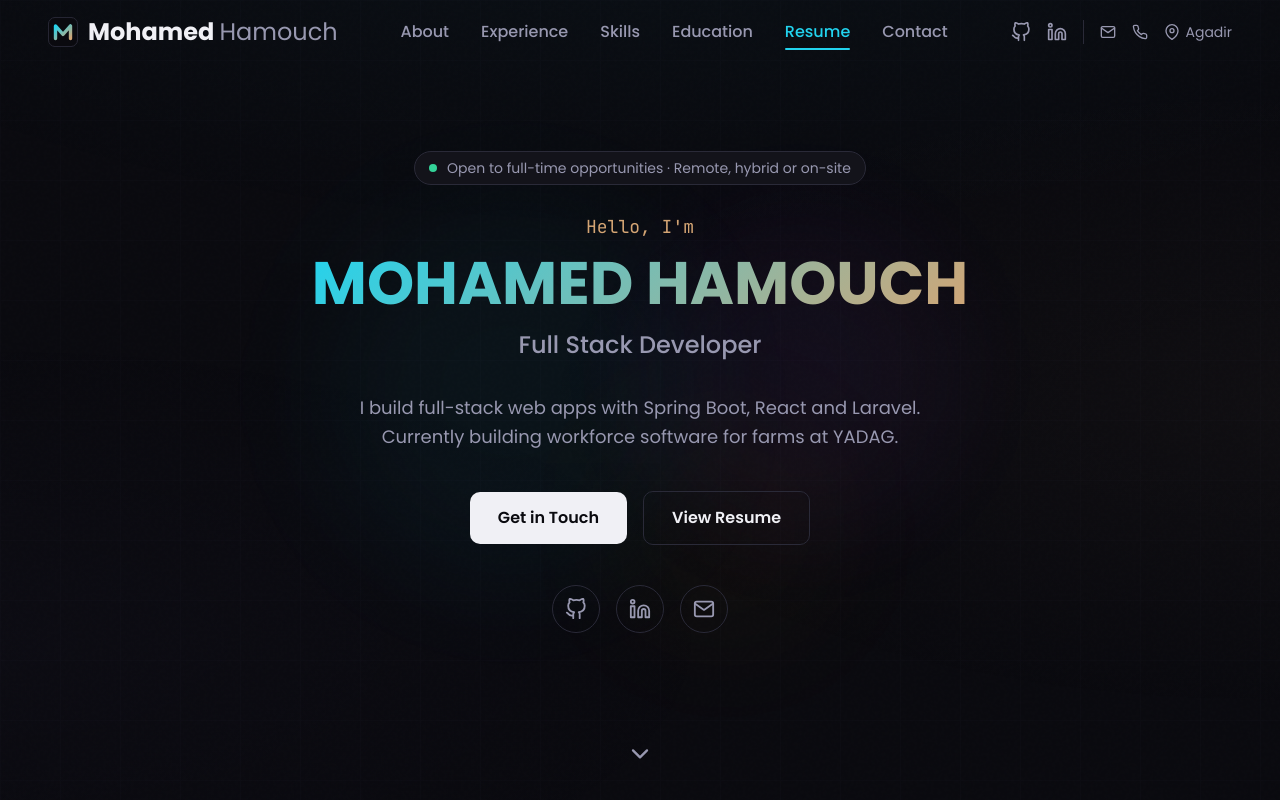
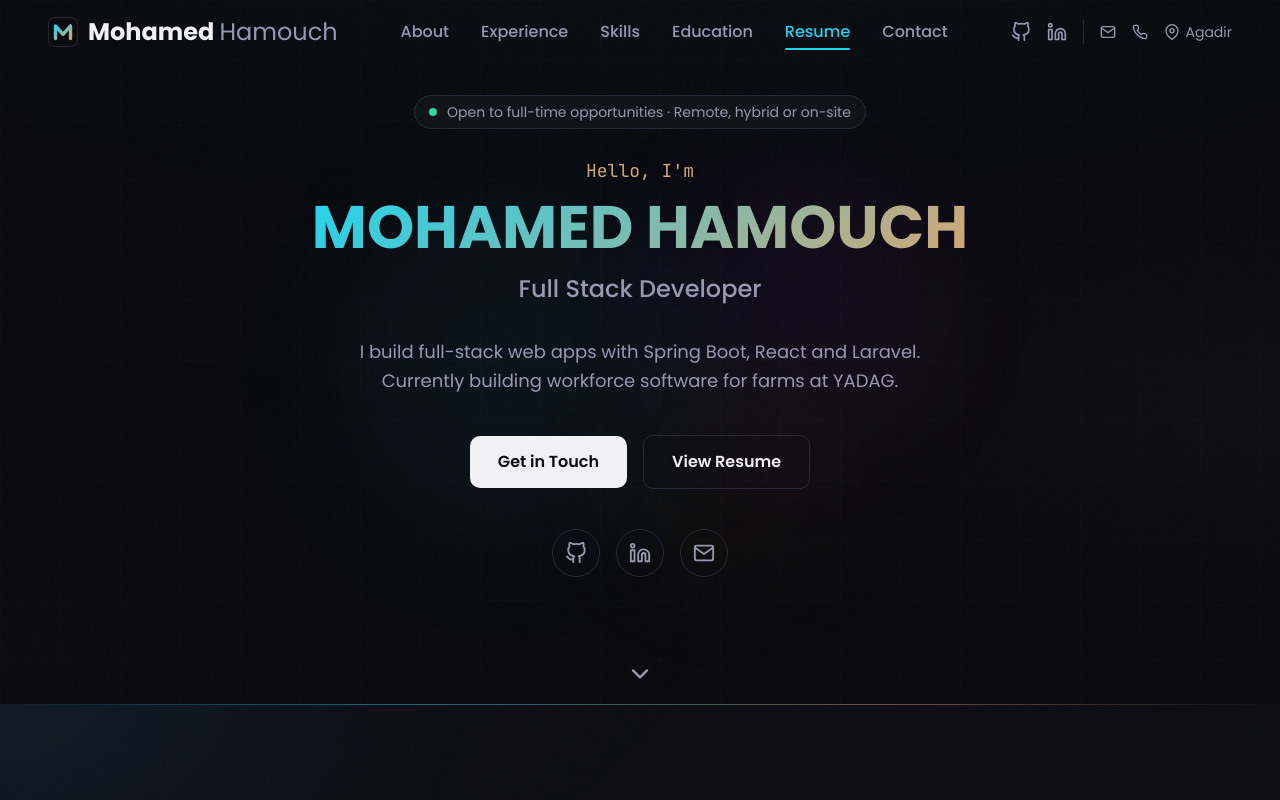
Before and after one commit to MohamedHamouch/Portfolio, a React (Vite) app: page / in a window 1280 px wide. Shown: the top 800 px of the page. Built offline with nearby package versions, Linux system fonts and the light colour scheme.

Commit message:
feat: shorten the hero so the about section peeks in

```diff
--- a/src/components/Hero.jsx
+++ b/src/components/Hero.jsx
@@ -3,7 +3,10 @@ import { FiGithub, FiLinkedin, FiMail, FiChevronDown } from 'react-icons/fi';
 
 const Hero = () => {
   return (
-    <section className="min-h-screen flex items-center justify-center relative overflow-hidden pt-20">
+    // 88svh rather than a full screen: the full-height version left ~150px of empty space
+    // under the social icons, and this way the top of About peeks in as a scroll cue.
+    // pt-16 = navbar height, so the content centres in the visible area below it.
+    <section className="min-h-[88svh] flex items-center justify-center relative overflow-hidden pt-16">
       {/* Animated gradient orbs */}
       <div className="absolute top-1/4 left-1/4 w-96 h-96 bg-[#22d3ee]/8 rounded-full blur-3xl motion-safe:animate-pulse" />
       <div className="absolute bottom-1/3 right-1/4 w-80 h-80 bg-[#a855f7]/6 rounded-full blur-3xl motion-safe:animate-pulse" style={{ animationDelay: '1s' }} />
@@ -148,7 +151,7 @@ const Hero = () => {
         initial={{ opacity: 0 }}
         animate={{ opacity: 1 }}
         transition={{ delay: 1.2, duration: 0.6 }}
-        className="absolute bottom-10 left-1/2 -translate-x-1/2 text-[var(--color-text-muted)] hover:text-[var(--color-text)] transition-colors"
+        className="absolute bottom-6 left-1/2 -translate-x-1/2 text-[var(--color-text-muted)] hover:text-[var(--color-text)] transition-colors"
       >
         <motion.div
           animate={{ y: [0, 8, 0] }}
```
